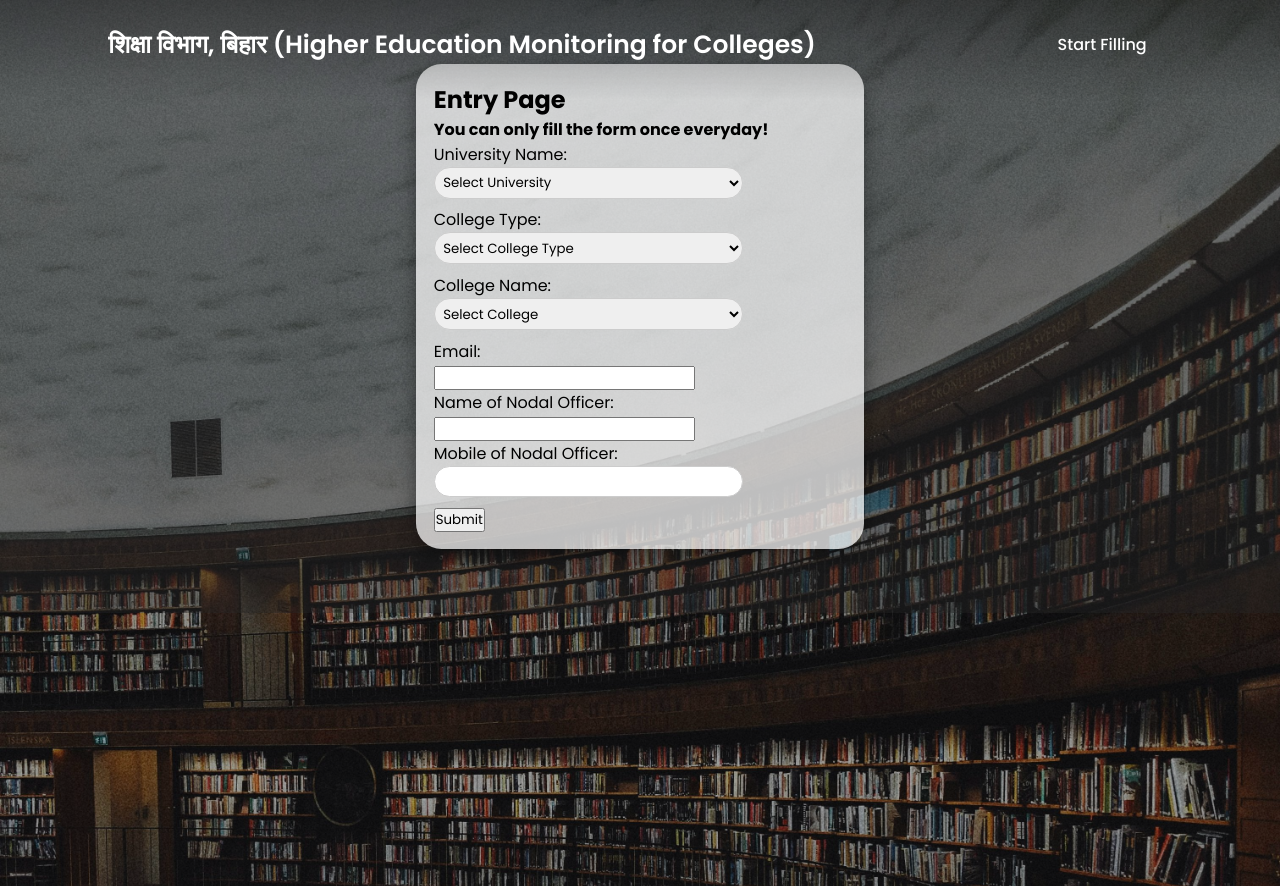
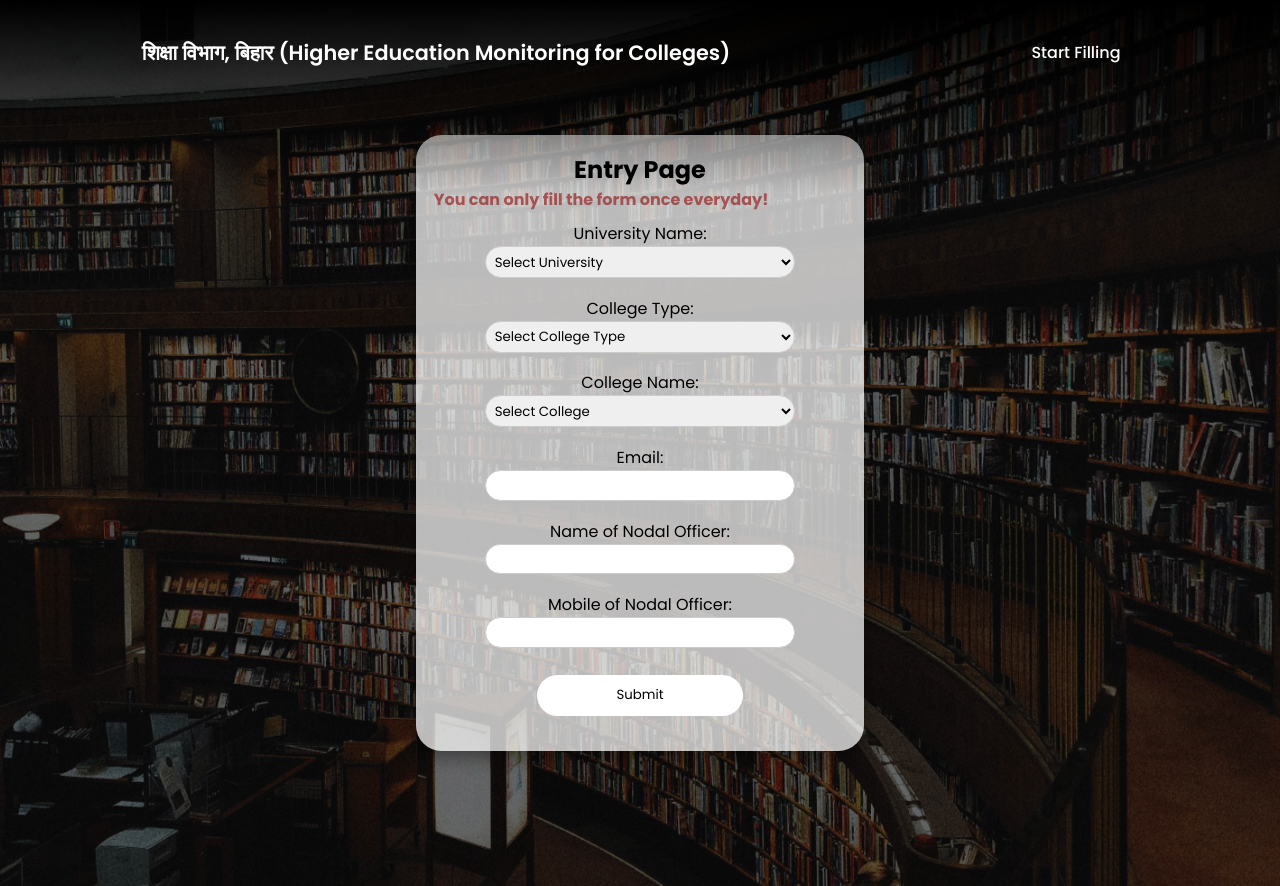
Before and after one commit to Prod23/DataScopeForms, a Django app: page / in a window 1280 px wide. Run offline with Django 5.2, Linux system fonts and the light colour scheme; some libraries are stand-ins or nearby versions.

Commit message:
Update style.css

```diff
--- a/form_app/datascope/static/style.css
+++ b/form_app/datascope/static/style.css
@@ -1,77 +1,226 @@
 /* POPPINS FONT */
 @import url('https://fonts.googleapis.com/css2?family=Poppins:wght@400;500;600;700&display=swap');
 
-*{
+* {
     margin: 0;
     padding: 0;
     box-sizing: border-box;
     font-family: 'Poppins', sans-serif;
 }
-body{
-    background: url("1.jpg");
+
+body {
+    overflow: hidden;
+}
+
+.background-container {
+    position: fixed;
+    top: 0;
+    left: 0;
+    width: 100%;
+    height: 100vh;
+    overflow: hidden;
+}
+
+.background-image {
+    position: absolute;
+    top: 0;
+    left: 0;
+    width: 100%;
+    height: 100vh;
+    background-image: url('1.jpg');
     background-size: cover;
-    background-repeat: no-repeat;
-    background-attachment: fixed;
-    overflow: hidden;
-    /* background-position: center top 80px; */
+    background-position: center;
+    animation: zoomBackground 20s linear infinite;
 }
-.overlay{
+
+.overlay {
     content: "";
     position: absolute;
     top: 0;
     left: 0;
     width: 100%;
     height: 100%;
-    background-color: rgba(0, 0, 0, 0.35);
-    z-index: -2;
+    background-color: rgba(0, 0, 0, 0.578);
+    z-index: 1;
 }
-.wrapper{
-    /* position: relative;
-    z-index: 10; */
-    background: url("1.jpg");
-    background-size: cover;
-    background-repeat: no-repeat;
-    background-attachment: fixed;
-    overflow: hidden;
+
+.wrapper {
+    position: relative;
+    z-index: 2;
     display: flex;
     justify-content: center;
     align-items: center;
-    min-height: 10vh;
-    background: rgba(39, 39, 39, 0.4);
+    min-height: 100vh;
 }
 
-.nav{
+.nav {
     position: fixed;
     top: 0;
     display: flex;
     justify-content: space-around;
     width: 100%;
-    height: 100px;
-    line-height: 50px;
-    background: linear-gradient(rgba(0,0,0 , 0.35), transparent);
-    z-index: 100;
-}
-.nav-logo p{
-    color: white;
-    font-size: 25px;
-    font-weight: 600;
-    margin-top: 20px;
-}
-.nav-menu ul{
-    display: flex;
-    margin-top: 20px;
+    height: 15vw;
+    line-height: 12vh;
+    background: linear-gradient(rgba(0, 0, 0, 1), transparent);
+    z-index: 3;
 }
 
-.nav-menu ul li{
+.nav-logo p {
+    color: white;
+    font-size: 130%;
+    font-weight: 600;
+}
+
+.nav-menu ul {
+    display: flex;
+}
+
+.nav-menu ul li {
     list-style-type: none;
 }
-.nav-menu ul li .link{
+
+.nav-menu ul li .link {
     text-decoration: none;
     font-weight: 500;
     color: #fff;
-    padding-bottom: 15px;
-    margin: 0 25px;
+    padding-bottom: 1vh;
+    margin: 0 2vh;
 }
-.link:hover, .active{
-    border-bottom: 2px solid #fff;
+
+.link:hover,
+.active {
+    border-bottom: 0.21vh solid #fff;
 }
+
+@keyframes zoomBackground {
+    0% {
+        transform: scale(1);
+    }
+    50% {
+        transform: scale(1.1);
+    }
+    100% {
+        transform: scale(1);
+    }
+}
+
+form {
+    width: 50vw;
+    height: auto;
+    padding: 2vh 2vh 2vh 2vh;
+    box-shadow: rgba(0, 0, 0, 0.409) 0px 0.5vw 1.5vw;
+    margin: 5vw auto;
+    border-radius: 2vw;
+    content: "";
+    top: 0;
+    left: 0;
+    background-color: rgba(255, 255, 255, 0.723); /* Semi-transparent white */
+    z-index: 2;
+}
+
+form p {
+    text-align: center;
+}
+
+form h2 {
+    text-align: center;
+}
+
+.two-forms {
+    /* display: flex; */
+    /* gap: 30px; */
+    margin-top: 1vh;
+}
+
+.input-box {
+    text-align: center; /* Center align the input fields */
+    margin-bottom: 1vh;
+}
+
+.input-box input[type="text"],
+.input-box input[type="email"],
+.input-box input[type="password"],
+.input-box select {
+    width: 75%;
+    padding: 0.5vh;
+    margin: 50 auto;
+    margin-bottom: 1vh;
+    border: 0.1vh solid #ccc;
+    border-radius: 2vh;
+    box-sizing: border-box;
+}
+
+.btn-primary {
+    display: block;
+    margin: 2vh auto;
+    width: 50%;
+    padding: 1.2vh 2vh;
+    /* margin-top: 10px; */
+    border: none;
+    outline: none;
+    border-radius: 3vh;
+    background-color: rgba(255, 255, 255, 1);
+    color: #000000;
+    font-size: 1.5vh;
+    cursor: pointer;
+    transition: 0.3s ease-in-out;
+}
+
+.btn-primary:hover {
+    color: #ffffff;
+    background-color: #000000;
+}
+
+p a {
+    color: #060606;
+}
+
+p a:hover {
+    text-decoration: underline;
+}
+
+.reminder {
+    animation: reminderAnimation 0.9s ease infinite alternate;
+    color: rgba(153, 31, 31, 0.745);
+}
+
+@keyframes reminderAnimation {
+    0% {
+        opacity: 0; /* Start with opacity 0 */
+        transform: translateY(-70px); /* Move up slightly */
+    }
+    100% {
+        opacity: 1; /* End with full opacity */
+        transform: translateY(30px); /* Return to normal position */
+    }
+}
+
+.button-loader {
+    position: relative;
+    overflow: hidden;
+}
+
+.button-loader:after {
+    content: "";
+    position: absolute;
+    top: 50%;
+    left: 50%;
+    width: 2.4vw;
+    height: 2.4vh;
+    margin: -12px 0 0 -12px;
+    border: 0.4vh solid #fff;
+    border-top: 0.4vh solid #3498db;
+    border-radius: 50%;
+    animation: spin 1s linear infinite;
+    box-sizing: border-box;
+    transform-origin: 50% 50%;
+}
+
+@keyframes spin {
+    0% {
+        transform: rotate(0deg);
+    }
+    100% {
+        transform: rotate(360deg);
+    }
+}
```
